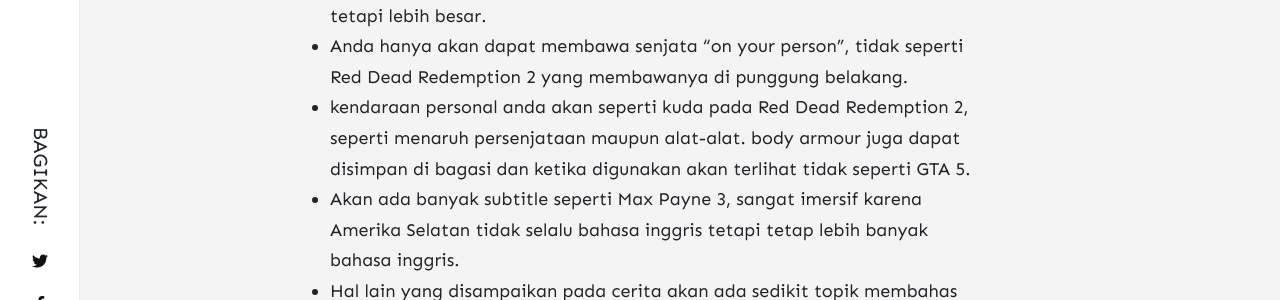
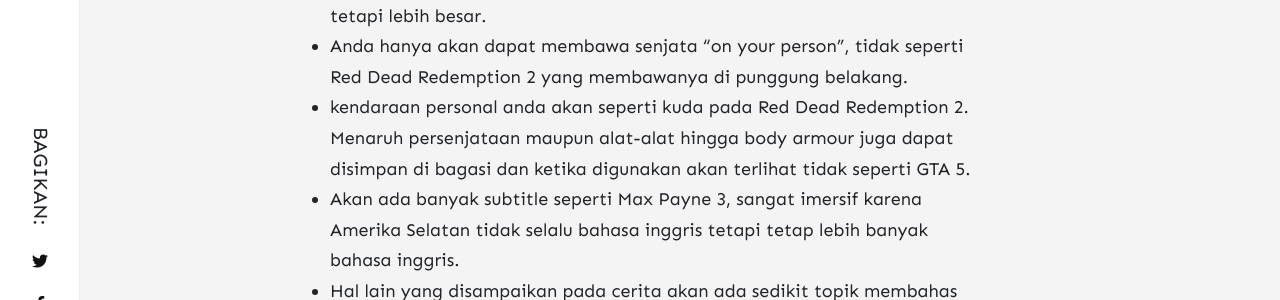
Before and after one commit to arytapermana/dsg-web, a Jekyll site: the page built from _posts/2020-10-24-gta-6-tanggal-rilis-berita-dan-desas-desusnya-rumor.md, in a window 1280 px wide and 900 px high, scrolled down 2131 px. Shown: the part 164-464 px from the top of the window. Built offline with Jekyll 4.4.1, drawn with Linux system fonts in a browser that asks for light colours; nearby versions of some CDN libraries; comment, search, counter and statistics services are not loaded.

Commit message:
Update Blog “2020-10-24-gta-6-tanggal-rilis-berita-dan-desas-desusnya-rumor”

```diff
--- a/_posts/2020-10-24-gta-6-tanggal-rilis-berita-dan-desas-desusnya-rumor.md
+++ b/_posts/2020-10-24-gta-6-tanggal-rilis-berita-dan-desas-desusnya-rumor.md
@@ -32,7 +32,7 @@
 * Karakter Martin Madrazo dari GTA 5 sebelumnya akan tampil dengan versi lebih muda, anda akan memainkan beberapa misi untuk keluarga Madrazo seperti melibatkan serangan ke geng lain.
 * Dapat membangun sebuah gembong narkoba mirip dengan Vice City Stories tetapi lebih besar.
 * Anda hanya akan dapat membawa senjata "on your person", tidak seperti Red Dead Redemption 2 yang membawanya di punggung belakang.
-* kendaraan personal anda akan seperti kuda pada Red Dead Redemption 2, seperti menaruh persenjataan maupun alat-alat. body armour juga dapat disimpan di bagasi dan ketika digunakan akan terlihat tidak seperti GTA 5.
+* kendaraan personal anda akan seperti kuda pada Red Dead Redemption 2. Menaruh persenjataan maupun alat-alat hingga body armour juga dapat disimpan di bagasi dan ketika digunakan akan terlihat tidak seperti GTA 5.
 * Akan ada banyak subtitle seperti Max Payne 3, sangat imersif karena Amerika Selatan tidak selalu bahasa inggris tetapi tetap lebih banyak bahasa inggris.
 * Hal lain yang disampaikan pada cerita akan ada sedikit topik membahas krisis HIV dan imigrasi saat itu.
 * Hanya akan ada pada Next-gen konsol alias PS5 dan Xbox One X.
```
